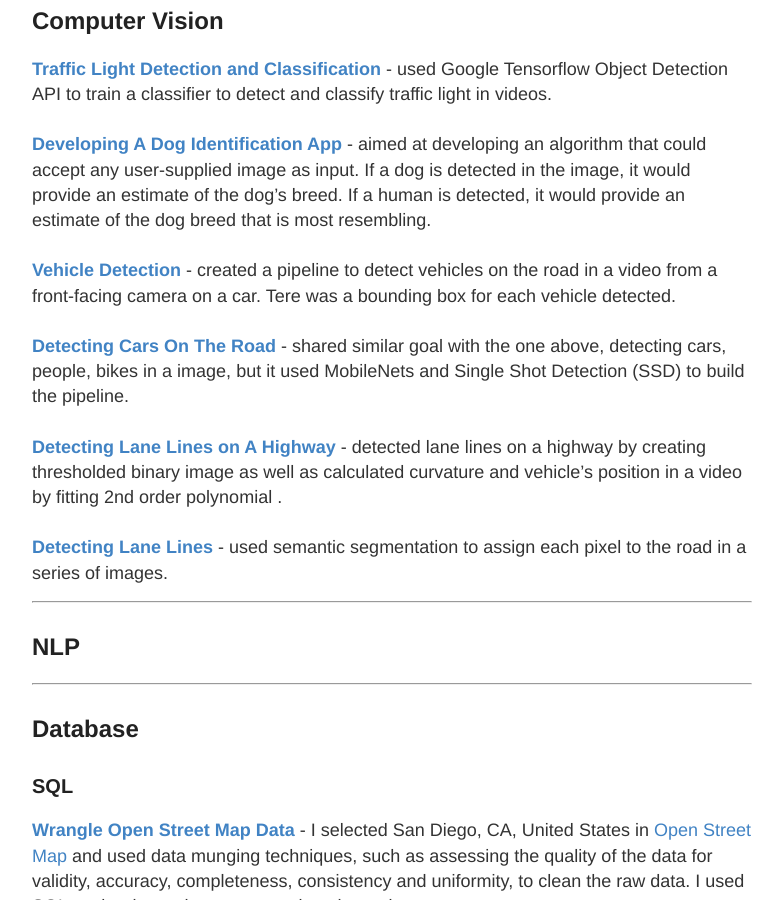
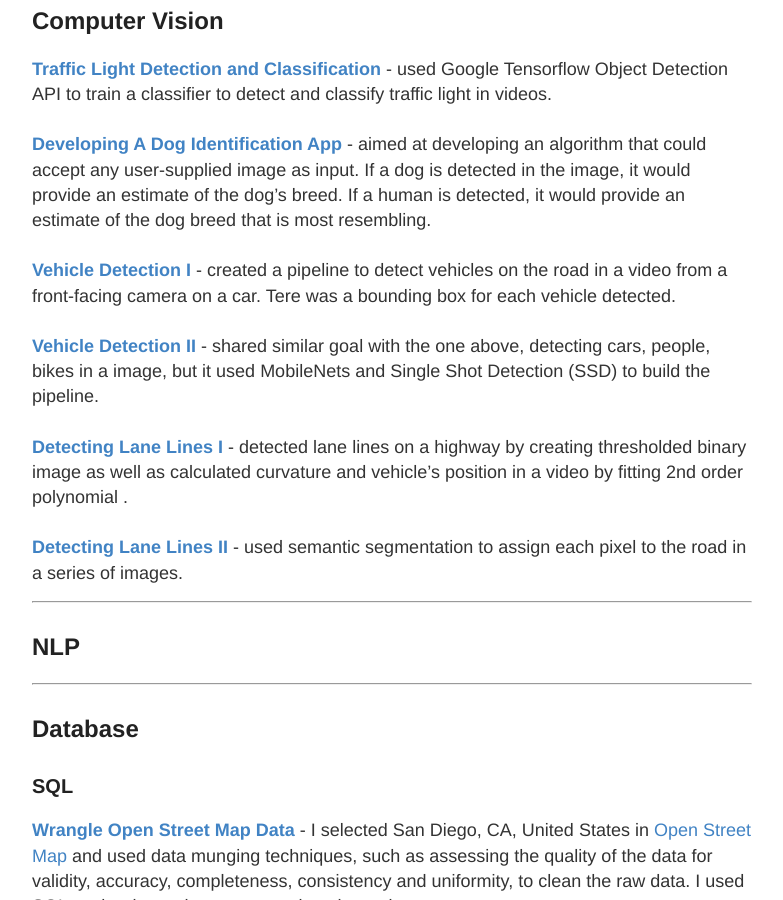
Before and after one commit to wzding/deprecated_wzding.github.io, a Jekyll site: the page built from project2.md, in a window 1280 px wide and 900 px high, scrolled down 1911 px. Shown: the whole window, without its empty margins (248-1031 px from the left). Built offline with Jekyll 4.4.1, drawn with Linux system fonts in a browser that asks for light colours.

Commit message:
updated project names

```diff
--- a/project2.md
+++ b/project2.md
@@ -45,10 +45,10 @@
 ## Computer Vision
 <a href="https://wzding.github.io/wzding.github.io/projects/Traffic_Light_Detection_and_Classification.html" target="_blank">**Traffic Light Detection and Classification**</a> - used Google Tensorflow Object Detection API to train a classifier to detect and classify traffic light in videos.
 <br><br><a href="https://wzding.github.io/wzding.github.io/projects/Dog_Identification_App.html" target="_blank">**Developing A Dog Identification App**</a> - aimed at developing an algorithm that could accept any user-supplied image as input. If a dog is detected in the image, it would provide an estimate of the dog's breed. If a human is detected, it would provide an estimate of the dog breed that is most resembling.
-<br><br><a href="https://wzding.github.io/wzding.github.io/projects/Vehicle_Detection.html" target="_blank">**Vehicle Detection**</a> - created a pipeline to detect vehicles on the road in a video from a front-facing camera on a car. Tere was a bounding box for each vehicle detected.
-<br><br><a href="https://wzding.github.io/wzding.github.io/projects/Object_Detection_MobileNets_SSD.html" target="_blank">**Detecting Cars On The Road**</a> - shared similar goal with the one above, detecting cars, people, bikes in a image, but it used MobileNets and Single Shot Detection (SSD) to build the pipeline.
-<br><br><a href="https://wzding.github.io/wzding.github.io/projects/Advanced-Lane-Finding.html" target="_blank">**Detecting Lane Lines on A Highway**</a> - detected lane lines on a highway by creating thresholded binary image as well as calculated curvature and vehicle's position in a video by fitting 2nd order polynomial .
-<br><br><a href="https://wzding.github.io/wzding.github.io/projects/Semantic_Segmentation.html" target="_blank">**Detecting Lane Lines**</a> -  used semantic segmentation to assign each pixel to the road in a series of images.
+<br><br><a href="https://wzding.github.io/wzding.github.io/projects/Vehicle_Detection.html" target="_blank">**Vehicle Detection I**</a> - created a pipeline to detect vehicles on the road in a video from a front-facing camera on a car. Tere was a bounding box for each vehicle detected.
+<br><br><a href="https://wzding.github.io/wzding.github.io/projects/Object_Detection_MobileNets_SSD.html" target="_blank">**Vehicle Detection II**</a> - shared similar goal with the one above, detecting cars, people, bikes in a image, but it used MobileNets and Single Shot Detection (SSD) to build the pipeline.
+<br><br><a href="https://wzding.github.io/wzding.github.io/projects/Advanced-Lane-Finding.html" target="_blank">**Detecting Lane Lines I**</a> - detected lane lines on a highway by creating thresholded binary image as well as calculated curvature and vehicle's position in a video by fitting 2nd order polynomial .
+<br><br><a href="https://wzding.github.io/wzding.github.io/projects/Semantic_Segmentation.html" target="_blank">**Detecting Lane Lines II**</a> -  used semantic segmentation to assign each pixel to the road in a series of images.
 
 ----
 ## NLP
```
